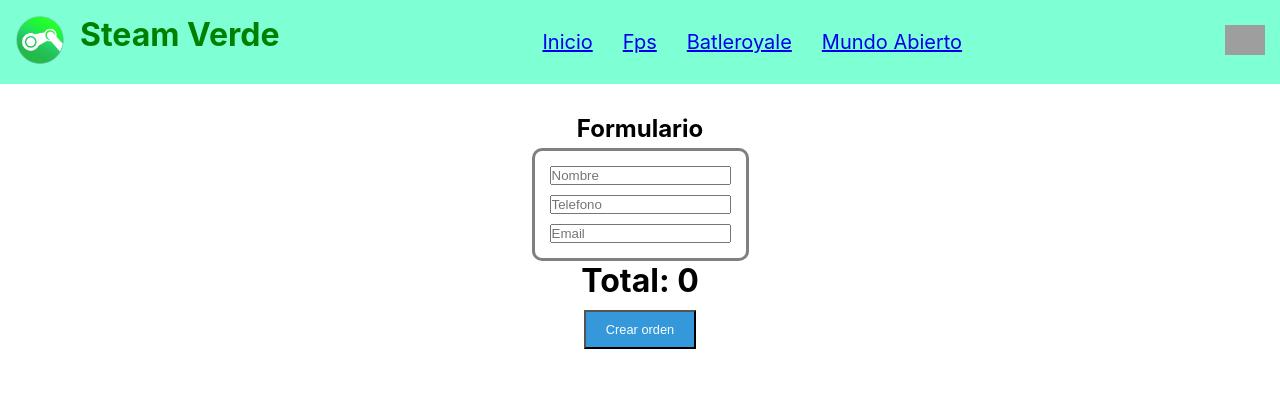
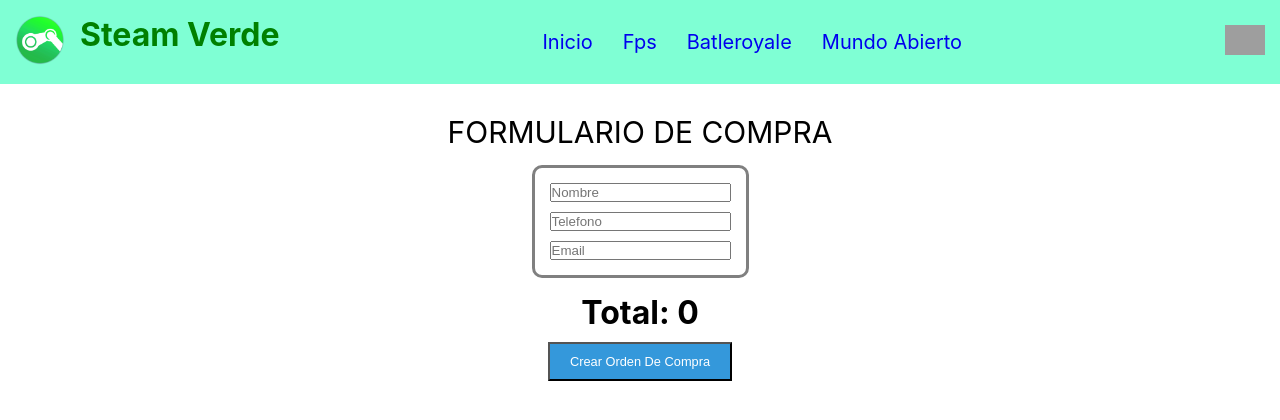
Before and after one commit to BananitaRancia/EntregaFinal, a React (Create React App) app: page /cart in a window 1280 px wide. Shown: the top 420 px of the page. Built offline with nearby package versions, Linux system fonts and the light colour scheme; grey boxes are pictures that could not be loaded.

Commit message:
entregaFinal

```diff
--- a/src/components/NavBar/NavBar.css
+++ b/src/components/NavBar/NavBar.css
@@ -26,6 +26,7 @@
     font-size: 25px;
     font-family: Arial, Helvetica, sans-serif;
 
+
 }
 
 .menu-items{
@@ -34,6 +35,7 @@
     list-style: none;
     margin: auto;
     color: green;
+    text-transform: none;
     text-decoration: none;
 }
 
@@ -45,3 +47,7 @@
     color: black;
     font-size: 20px;
 }
+
+.lista{
+    text-decoration: none;
+}
--- a/src/components/NavBar/NavBar.js
+++ b/src/components/NavBar/NavBar.js
@@ -16,16 +16,16 @@ const NavBar = () => {
 
         <ul className='menu-items'>
             <li className='nav-items'>
-                <NavLink to="/">Inicio</NavLink>
+                <NavLink to="/" className='lista'>Inicio</NavLink>
             </li>
             <li className='nav-items'>
-                <NavLink to="/category/Fps">Fps</NavLink>
+                <NavLink to="/category/Fps" className='lista'>Fps</NavLink>
             </li>
             <li className='nav-items'>
-                <NavLink to="/category/Batleroyale">Batleroyale</NavLink>
+                <NavLink to="/category/Batleroyale" className='lista'>Batleroyale</NavLink>
             </li>
             <li className='nav-items'>
-                <NavLink to="/category/Mundo Abierto">Mundo Abierto</NavLink>
+                <NavLink to="/category/Mundo Abierto" className='lista'>Mundo Abierto</NavLink>
             </li>
         </ul>
 
--- a/src/pages/Cart/Cart.css
+++ b/src/pages/Cart/Cart.css
@@ -47,6 +47,12 @@
     align-items: center;
 }
 
+.formularioTitulo {
+    font-size: 30px;
+    margin-top: 15px;
+    margin-bottom: 15px;
+}
+
 .formulario {
     display: flex;
     flex-direction: column;
@@ -54,6 +60,7 @@
     border-radius: 10px;
     border-color: grey;
     padding: 10px;
+    margin-bottom: 15px;
 }
 
 .miniForm {
--- a/src/pages/Cart/Cart.js
+++ b/src/pages/Cart/Cart.js
@@ -62,27 +62,28 @@ const Cart = () => {
 
 
     <div className="cartPrincipal">
-      {cart.map((producto) => {
-        return (
-
+      {cart.map((producto) =>
+         (
 
         <div key={producto.id} className="cart" >
 
-         <div className="subCart">
+          <div className="subCart">
           <img alt={producto.title} src={`/images/${producto.image}`} width={'300px'} />
 
-          <h2>{producto.title}</h2>
-          <h2>{producto.price}</h2>
-          <h2>{producto.description}</h2>
-          <h2>{producto.quantity}</h2>
-         </div>
+            <h2>{producto.title}</h2>
+            <h2>${producto.price}</h2>
+            <h2>{producto.description}</h2>
+            <h2>Cantidad: {producto.quantity}</h2>
+           </div>
 
         </div>
       )
 
-      })}
+      )}
 
-      <h2>Formulario</h2>
+
+
+      <p className='formularioTitulo'>FORMULARIO DE COMPRA</p>
 
       <div className='formulario'>
       <input className='miniForm' name='name' type="text" placeholder="Nombre" value={formValues.name} onChange={handleInputChange} />
@@ -92,9 +93,8 @@ const Cart = () => {
 
       <div className="totalCart">
       <h1>Total: {total} </h1>
-      <button onClick={createOrder}>Crear orden</button>
+      <button onClick={createOrder}>Crear Orden De Compra</button>
       </div>
-
     </div>
   )
 }
```
Also changed, not shown: 1 other file (tests, documents, lock files or other folders).
